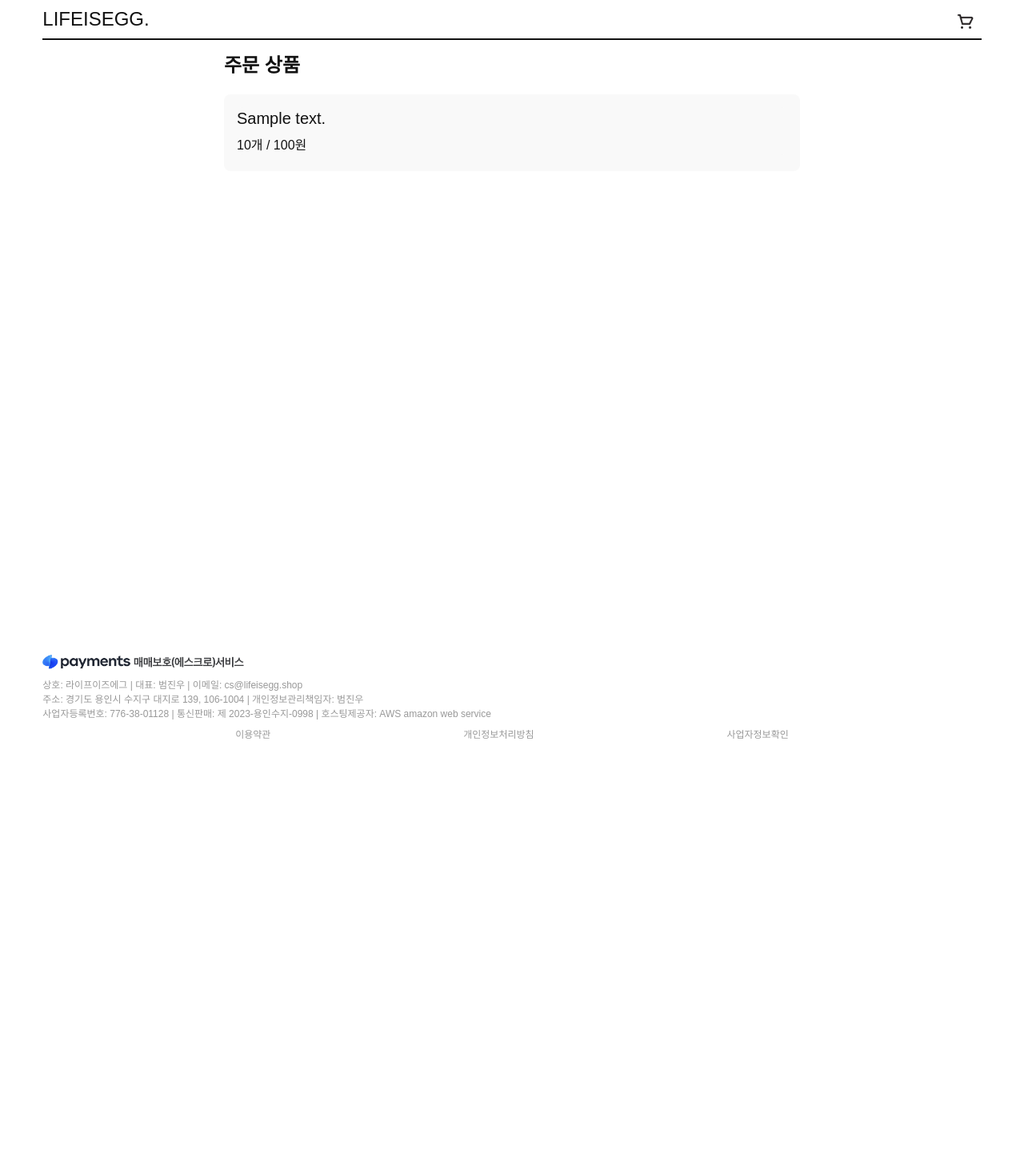
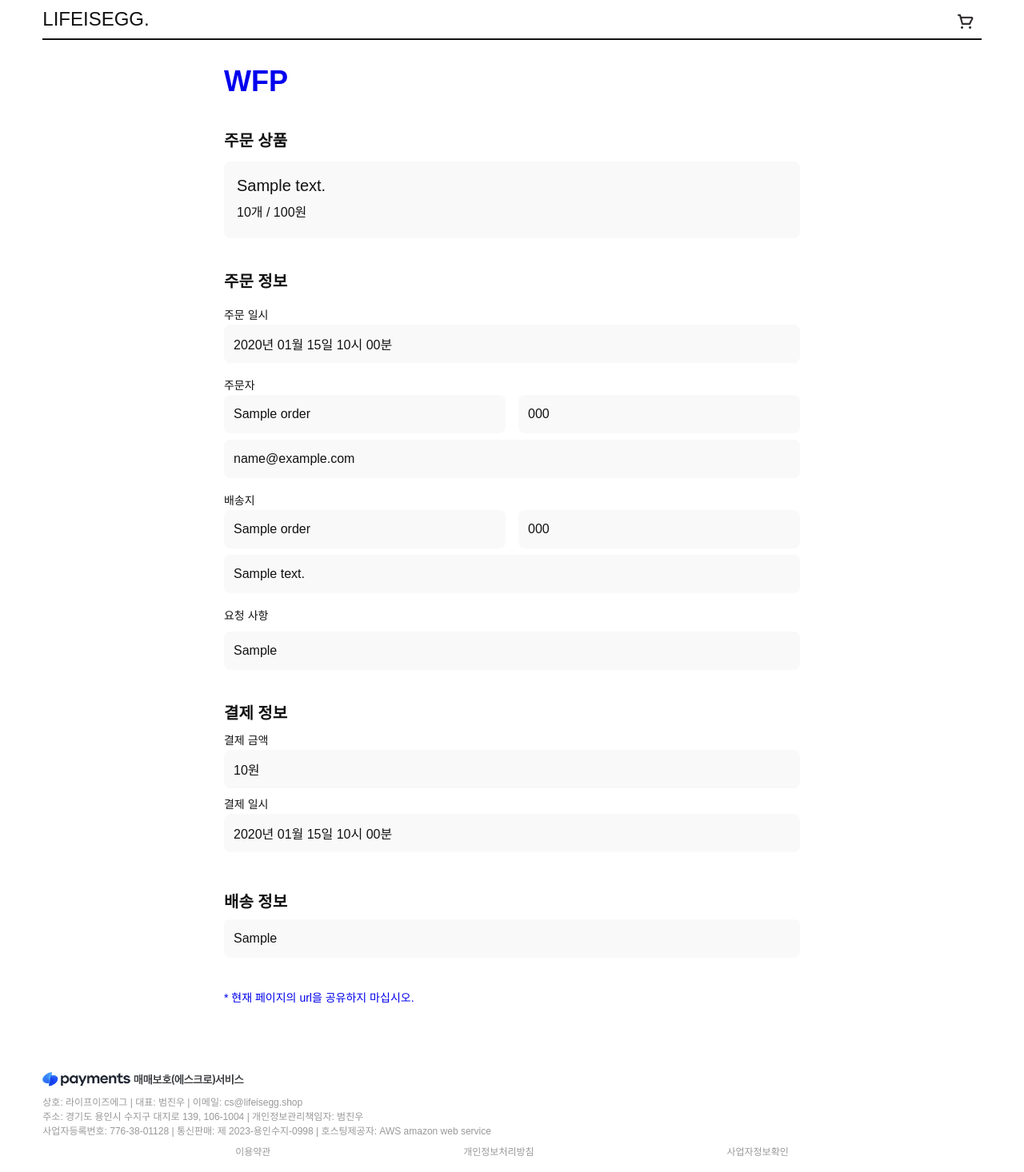
Before and after one commit to beomjinu/lifeisegg, a Django app: template backend/templates/order/inquiry.html in a window 1280 px wide. Shown: the whole page at 80% size. Before the commit the page ends 924 px from the top, so only its background shows below. Run offline with Django 4.2, Linux system fonts and the light colour scheme; the template is opened without the code that fills it: values that come from a table or form of the project are taken from there, others are empty; tables that the repository leaves empty hold one stand-in row (values such as "Sample post"); some libraries are stand-ins or nearby versions; some web fonts are replaced.

Commit message:
주문 조회 페이지 완성

```diff
--- a/backend/order/models.py
+++ b/backend/order/models.py
@@ -23,6 +23,9 @@ class Order(models.Model):
 
     status           = models.CharField(max_length=99, choices=status_choices)
 
+    def korean_created_at(self):
+        return self.created_at.strftime("%Y년 %m월 %d일 %H시 %M분")
+
 class Item(models.Model):
     order    = models.ForeignKey(Order, on_delete=models.CASCADE, related_name='items')
     content  = models.CharField(max_length=99)
--- a/backend/payment/models.py
+++ b/backend/payment/models.py
@@ -9,3 +9,6 @@ class Payment(models.Model):
 
     def format_amount(self):
         return format(self.amount, ',')
+
+    def korean_created_at(self):
+        return self.created_at.strftime("%Y년 %m월 %d일 %H시 %M분")
--- a/backend/templates/order/form.html
+++ b/backend/templates/order/form.html
@@ -1,6 +1,5 @@
 {% extends 'base.html' %}
 {% load static %}
-{% load mathfilters %}
 {% block content %}
 <script src="https://js.tosspayments.com/v1/payment"></script>
 <div class='w-11/12 max-w-[720px] h-full mx-auto mb-20'>
--- a/backend/templates/order/inquiry.html
+++ b/backend/templates/order/inquiry.html
@@ -1,9 +1,11 @@
 {% extends 'base.html' %}
 {% block content %}
 <div class='w-11/12 max-w-[720px] h-full mx-auto mb-20'>
+    <div class='flex flex-col gap-10 my-8'>
+        <p class='text-4xl font-bold text-blue'>{{ order.status }}</p>
         <div>
-        <p class="text-2xl font-bold">주문 상품</p>
-        <div class="flex flex-col gap-2 mt-5">
+            <p class="text-xl font-bold">주문 상품</p>
+            <div class="flex flex-col gap-2 mt-3">
                 {% for item in order.items.all %}
                 <div class="h-24 w-full p-4 flex flex-col gap-4 bg-gray_1 rounded-lg">
                     <div class=' rounded-lg bg-gray_1'>
@@ -16,5 +18,51 @@
                 {% endfor %}
             </div>
         </div>
+        <div class='flex flex-col gap-4'>
+            <p class='text-xl font-bold'>주문 정보</p>
+            <div class=''>
+                <label class="text-sm font-medium">주문 일시</label>
+                <input type="text" class="h-12 bg-gray_1 rounded-lg w-full p-3" value='{{ order.korean_created_at }}' disabled>
+            </div>
+            <div>
+                <label class="text-sm font-medium">주문자</label>
+                <div class='gap-4 grid grid-cols-2'>
+                    <input type="text" class="h-12 bg-gray_1 rounded-lg w-full p-3" value='{{ order.orderer_name }}' disabled>
+                    <input type="text" class="h-12 bg-gray_1 rounded-lg w-full p-3" value='{{ order.orderer_number }}' disabled>
+                </div>
+                <input type="text" class="mt-2 h-12 bg-gray_1 rounded-lg w-full p-3" value='{{ order.orderer_email }}' disabled>
+            </div>
+            <div>
+                <label class="text-sm font-medium">배송지</label>
+                <div class='gap-4 grid grid-cols-2'>
+                    <input type="text" class="h-12 bg-gray_1 rounded-lg w-full p-3" value='{{ order.recipient_name }}' disabled>
+                    <input type="text" class="h-12 bg-gray_1 rounded-lg w-full p-3" value='{{ order.recipient_number }}' disabled>
+                </div>
+                <input type="text" class="mt-2 h-12 bg-gray_1 rounded-lg w-full p-3" value='{{ order.address }}' disabled>
+            </div>
+            <div>
+                <label class="text-sm font-medium">요청 사항</label>
+                <input type="text" class="mt-2 h-12 bg-gray_1 rounded-lg w-full p-3" value='{{ order.request }}' placeholder='요청 사항이 비어있습니다.' disabled>
+            </div>
+        </div>
+        <div>
+            <p class='text-xl font-bold'>결제 정보</p>
+            <div class='my-2'>
+                <label class="text-sm font-medium">결제 금액</label>
+                <input type="text" class="h-12 bg-gray_1 rounded-lg w-full p-3" value='{{ order.payment.format_amount }}원' disabled>
+            </div>
+            <div class='my-2'>
+                <label class="text-sm font-medium">결제 일시</label>
+                <input type="text" class="h-12 bg-gray_1 rounded-lg w-full p-3" value='{{ order.payment.korean_created_at }}' disabled>
+            </div>
+        </div>
+        <div>
+            <p class='text-xl font-bold'>배송 정보</p>
+            <div class='my-2'>
+                <input type="text" class="h-12 bg-gray_1 rounded-lg w-full p-3" value='{{ order.delivery }}' placeholder='아직 배송이 시작되지 않았습니다.' disabled>
+            </div>
+        </div>
+    </div>
+    <p class='text-blue text-sm'>* 현재 페이지의 url을 공유하지 마십시오.</p>
 </div>
 {% endblock %}
```
Also changed, not shown: backend/order/views.py (+9 -2 lines). Lines whose indentation alone changed are shown as unchanged.
